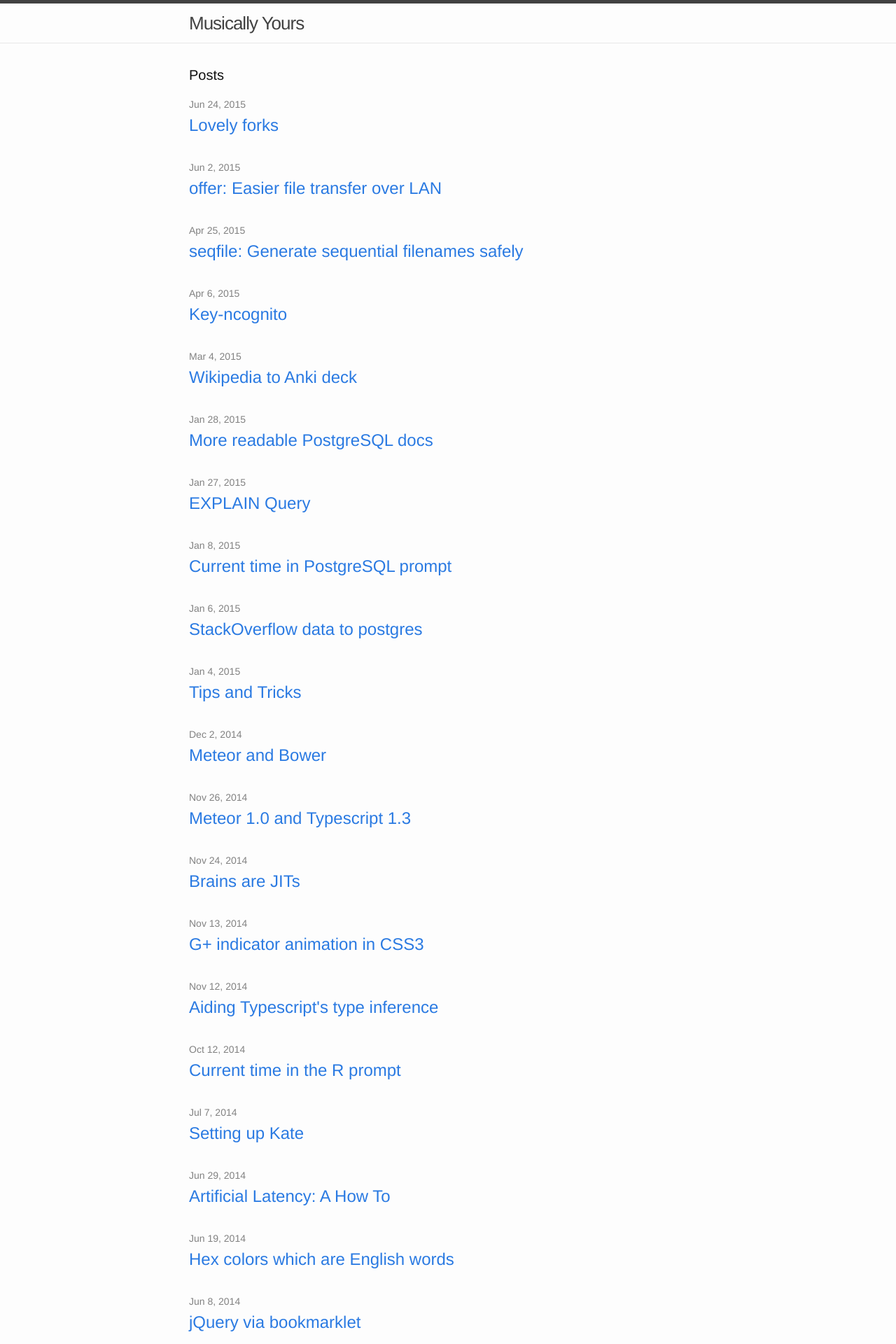
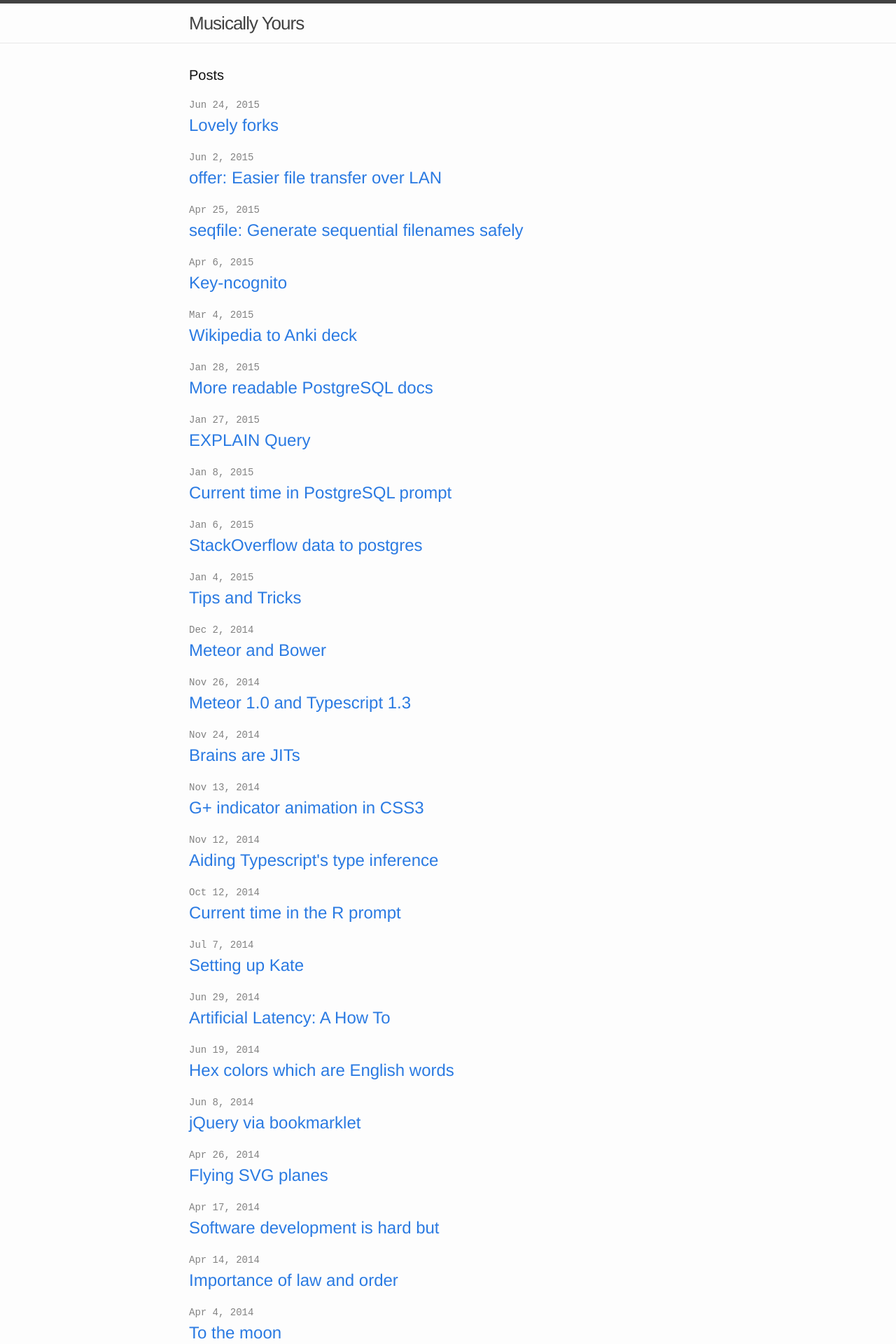
Before and after one commit to musically-ut/musically-ut.github.io, a Jekyll site: the page built from index.html, in a window 1280 px wide. Shown: the top 1920 px of the page at 70% size. Built offline with Jekyll 4.4.1, drawn with Linux system fonts in a browser that asks for light colours; nearby versions of some CDN libraries.

Commit message:
Make the list of posts more compact.

```diff
--- a/_sass/_layout.scss
+++ b/_sass/_layout.scss
@@ -174,19 +174,23 @@
     list-style: none;
 
     > li {
-        margin-bottom: $spacing-unit;
+        // margin-bottom: $spacing-unit;
     }
 }
 
 .post-meta {
     font-size: $small-font-size;
+    font-family: monospace;
     color: $grey-color;
+    display: inline-block;
+    padding-right: 1em;
 }
 
-.post-link {
-    display: block;
-    font-size: 24px;
-}
+/* .post-link {
+       display: block;
+       font-size: 24px;
+   }
+*/
 
 
 
```
